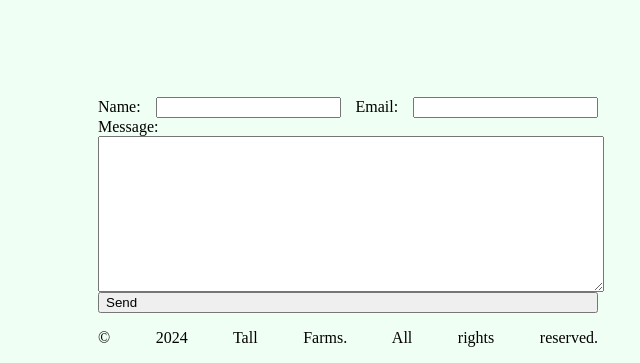
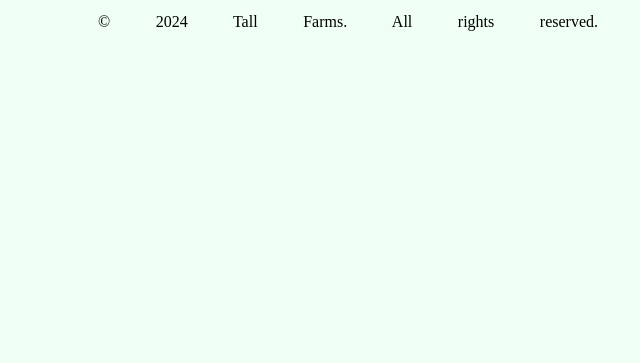
Before and after one commit to i-jared/tall_farms, a website built with Vite: page index.html in a window 1280 px wide. Shown: the part 828-1191 px from the top of the page, without its empty margins (292-932 px from the left). After the commit the page ends 875 px from the top, so only its background shows below. Built offline with nearby package versions, Linux system fonts and the light colour scheme; some packages are replaced by stand-ins of ours.

Commit message:
Mon Feb  3 08:01:27 CST 2025

```diff
--- a/index.html
+++ b/index.html
@@ -34,23 +34,6 @@
             simple swap. Machine learning keeps our systems running smoothly for every single one.
         </div>
 
-        <div id="contact">
-            <form id="contactForm">
-                <div>
-                    <label for="name">Name:</label>
-                    <input type="text" id="name" name="name" required>
-
-                    <label for="email">Email:</label>
-                    <input type="email" id="email" name="email" required>
-                </div>
-                <div class="message-container">
-                    <label for="message">Message:</label>
-                    <textarea id="message" name="message" required></textarea>
-                    <button type="submit">Send</button>
-                </div>
-            </form>
-        </div>
-
         <div>
             <p>&copy; 2024 Tall Farms. All rights reserved.</p>
         </div>
```
